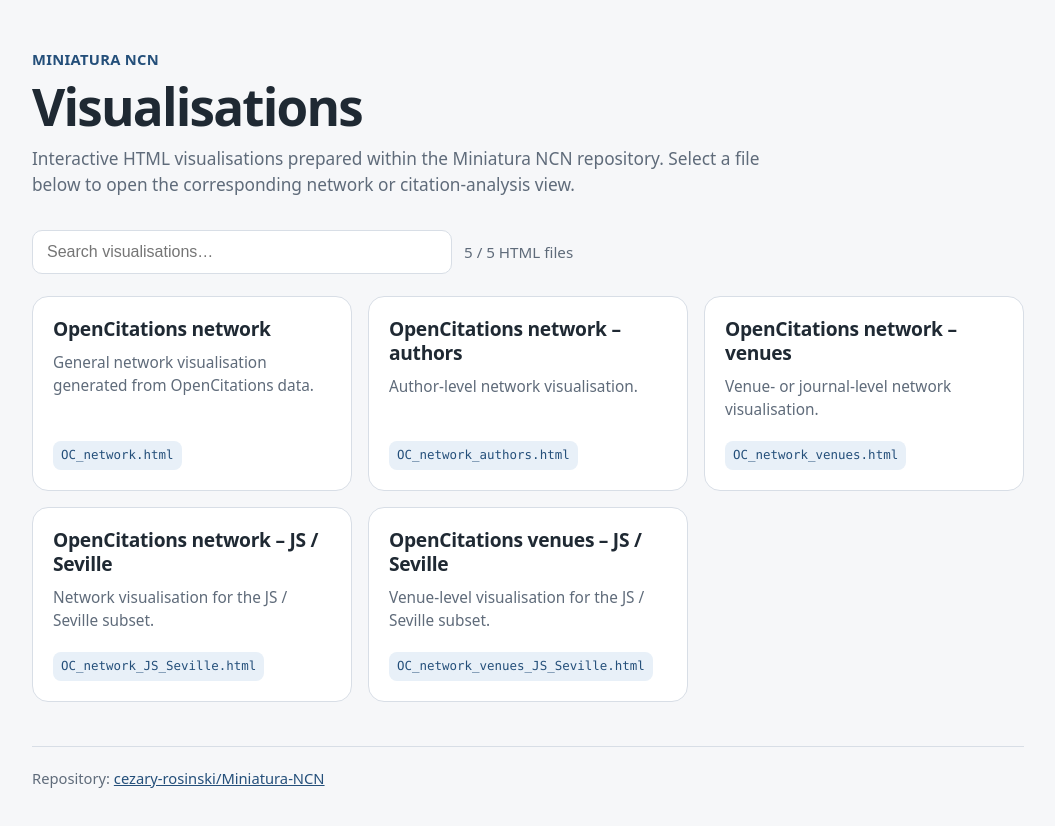
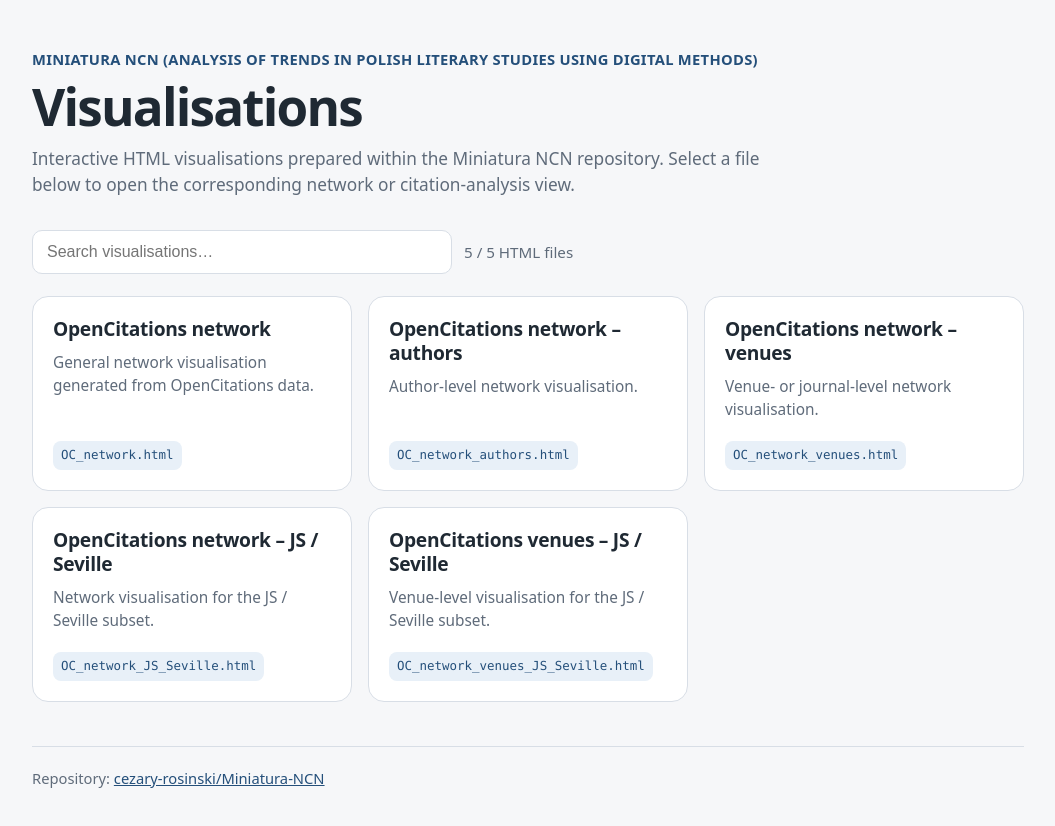
Before and after one commit to cezary-rosinski/Miniatura-NCN, a plain HTML site: page index.html in a window 1280 px wide. Shown: the whole page, without its empty margins (112-1167 px from the left). Drawn offline with Linux system fonts and the light colour scheme; no server answers.

Commit message:
Update index.html

```diff
--- a/index.html
+++ b/index.html
@@ -160,7 +160,7 @@
 <body>
   <main>
     <header>
-      <p class="eyebrow">Miniatura NCN</p>
+      <p class="eyebrow">Miniatura NCN (Analysis of trends in Polish literary studies using digital methods)</p>
       <h1>Visualisations</h1>
       <p class="lead">
         Interactive HTML visualisations prepared within the Miniatura NCN repository.
```
